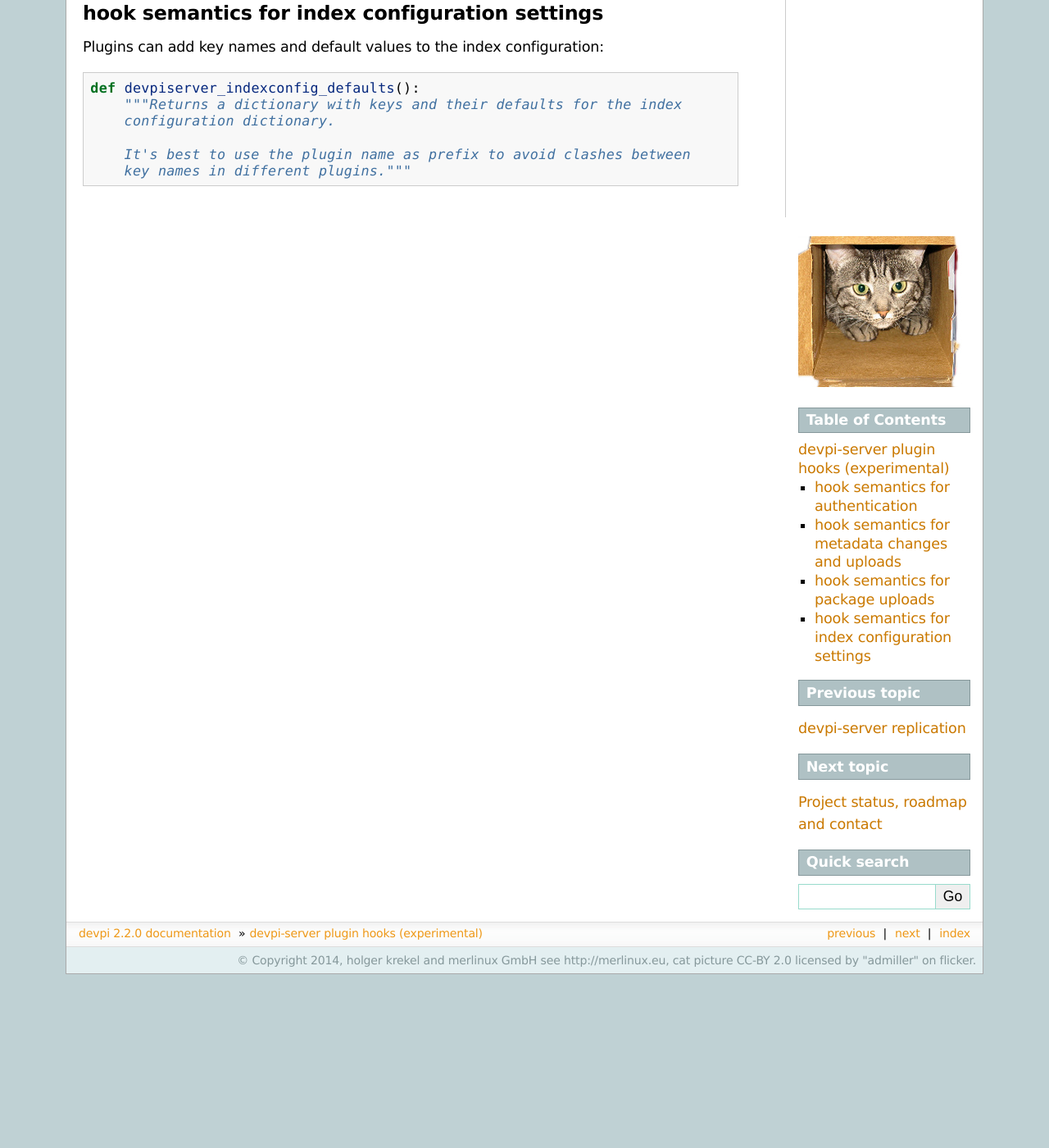
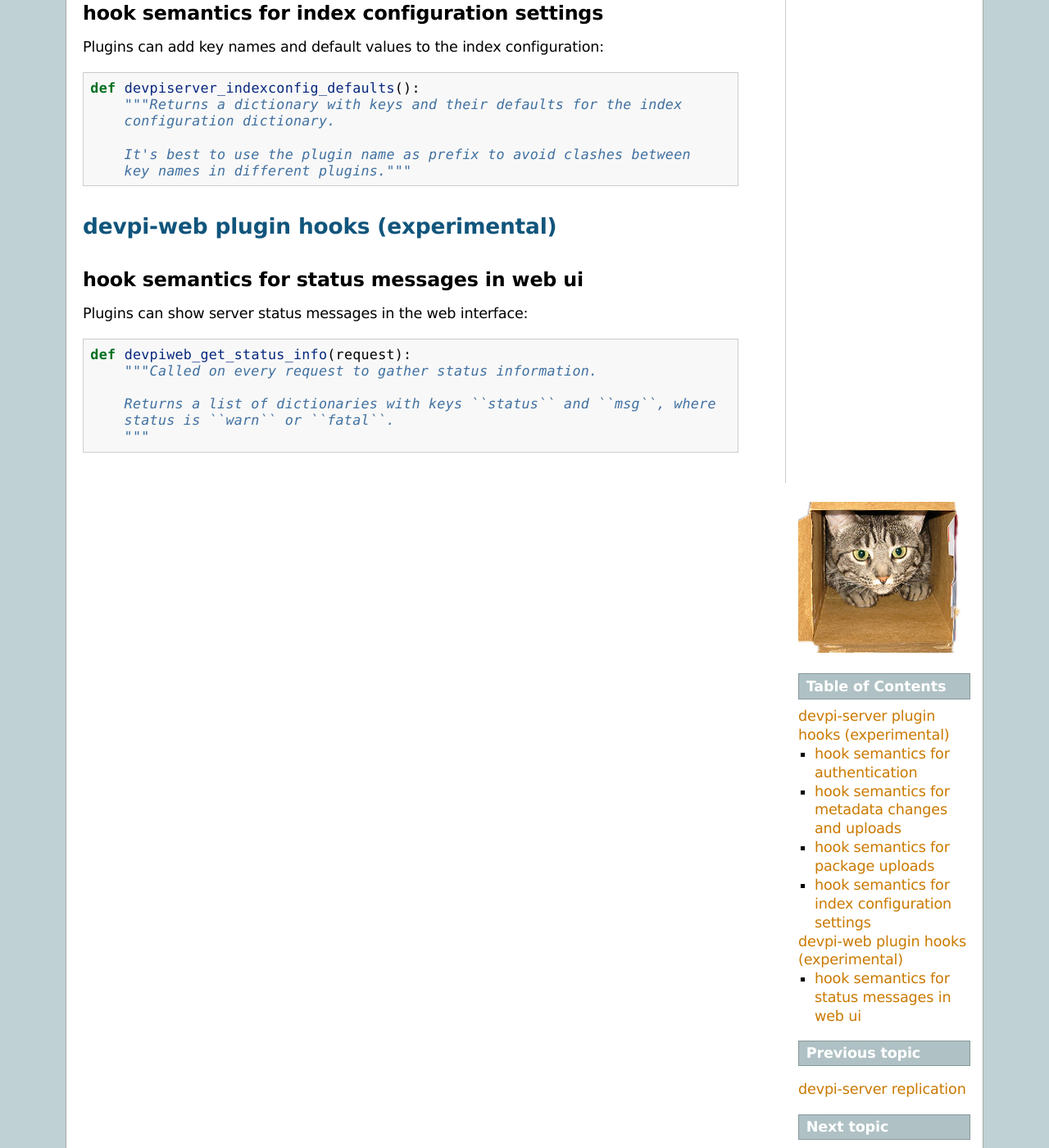
Before and after one commit to devpi/devpi, a Sphinx documentation site: the page built from doc/hooks.rst, in a window 1280 px wide and 1400 px high, scrolled down 2097 px. Shown: the whole window at 82% size. Built offline with Sphinx 7.4.7, drawn with Linux system fonts in a browser that asks for light colours; pages that are not in the unit, such as notebooks, are missing from menus; before the commit the page ends 3285 px from its top, so only the background shows below that.

Commit message:
Document changes. Fixes #244

```diff
--- a/doc/hooks.rst
+++ b/doc/hooks.rst
@@ -117,3 +117,19 @@ Plugins can add key names and default values to the index configuration::
 
         It's best to use the plugin name as prefix to avoid clashes between
         key names in different plugins."""
+
+
+devpi-web plugin hooks (experimental)
+============================================
+
+hook semantics for status messages in web ui
+------------------------------------------------
+
+Plugins can show server status messages in the web interface::
+
+  def devpiweb_get_status_info(request):
+      """Called on every request to gather status information.
+
+      Returns a list of dictionaries with keys ``status`` and ``msg``, where
+      status is ``warn`` or ``fatal``.
+      """
```
Also changed, not shown: 4 other files.
